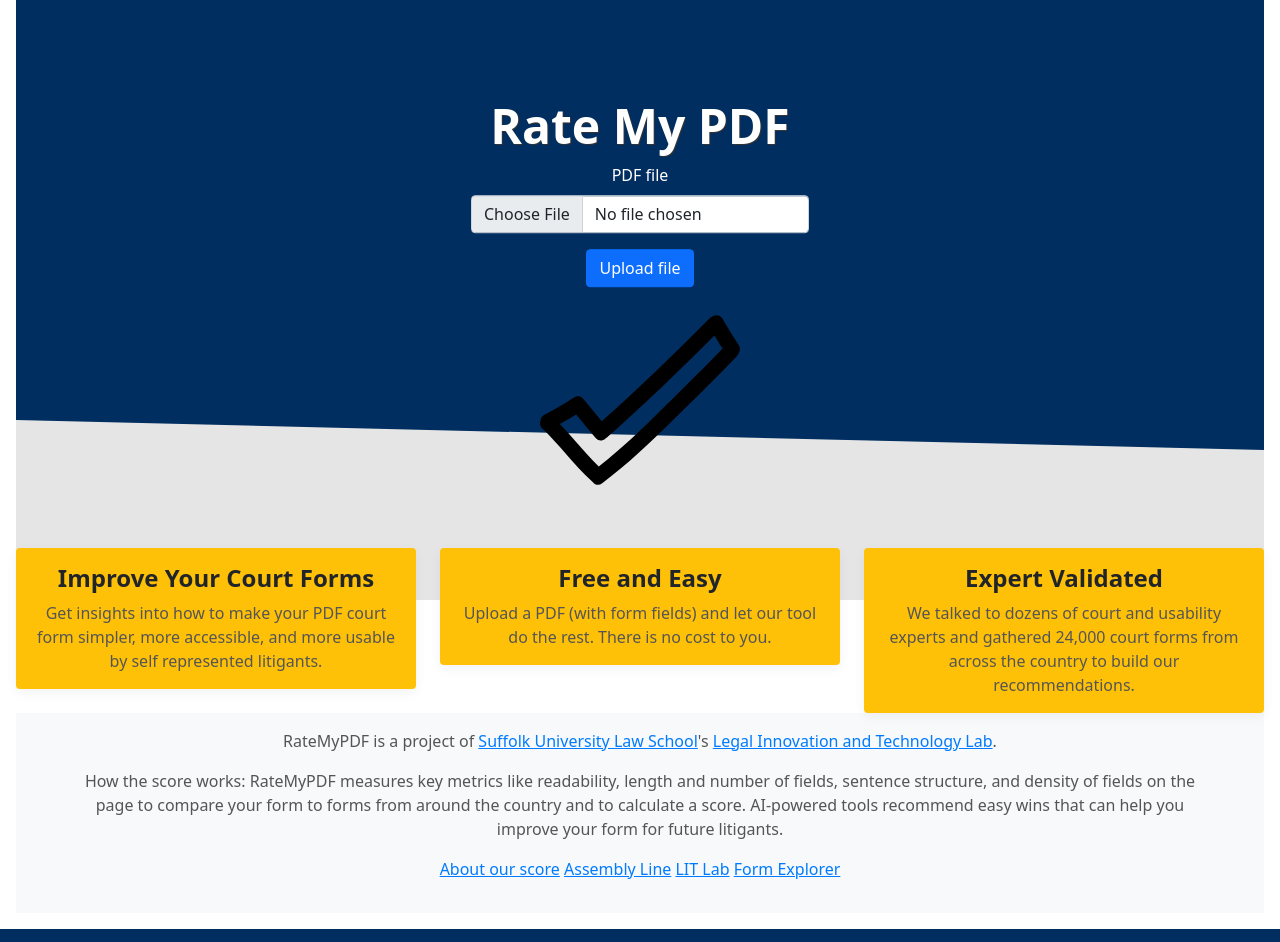
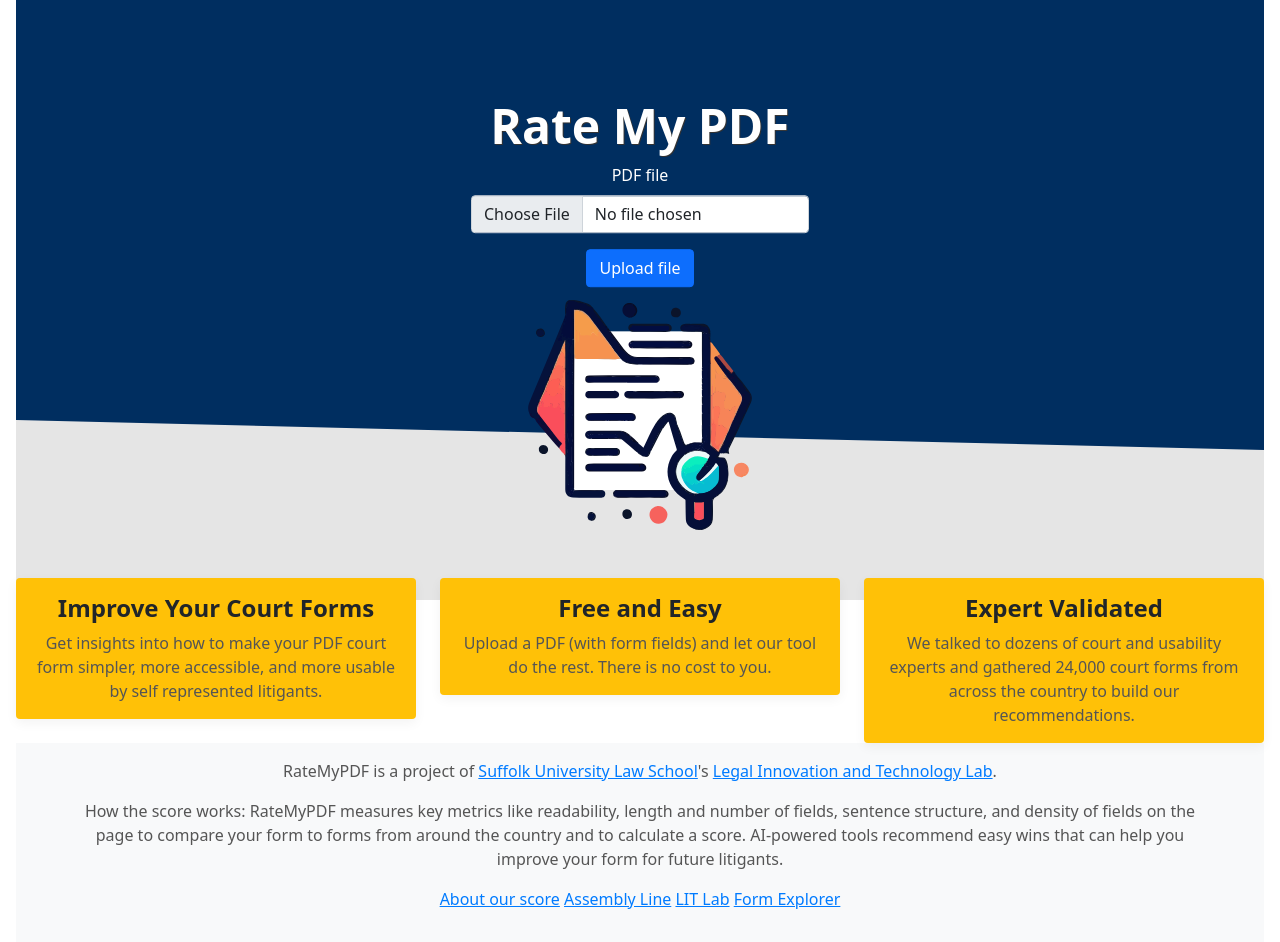
Before and after one commit to SuffolkLITLab/docassemble-PDFStats, a Flask app: page / in a window 1280 px wide. Shown: the top 942 px of the page. Run offline with Flask 3, Linux system fonts and the light colour scheme; some libraries are stand-ins or nearby versions.

Commit message:
tweak appearance per review

```diff
--- a/app/pdfstats.py
+++ b/app/pdfstats.py
@@ -164,7 +164,8 @@ def download_file(file_hash):
 @bp.route("/view/<file_hash>")
 def view_stats(file_hash):
     if not (file_hash and valid_hash(file_hash)):
-        raise Exception("Not a valid filename")
+        # allow to upload file again
+        return redirect("/")
     to_dir = os.path.join(current_app.config["PDFSTAT_UPLOAD_FOLDER"], file_hash)
     with open(os.path.join(to_dir, "stats.json")) as stats_file:
         stats = json.loads(stats_file.read())
--- a/app/static/css/ratemypdf.css
+++ b/app/static/css/ratemypdf.css
@@ -100,11 +100,11 @@ body {
 
 .checkmark-image {
   position: relative;
-  background-image: url("../img/checkmark-hand-drawn-outline.svg");
+  background-image: url("../img/pdf_analyzing_illustration.svg");
   background-size: contain;
   background-repeat: no-repeat;
   background-position: center center;
-  height: 200px;
+  height: 230px;
   margin-top: -300px;
   z-index: 2;
 }
@@ -361,6 +361,8 @@ font-weight: bold;
 .bar {
   height: 30px;
   display: flex;
+  border-style: solid!important;
+  border: 1px;
 }
 .bar-segment {
   height: 100%;
```
Also changed, not shown: app/templates/ratemypdf_stats.html (+3 -12 lines), app/static/img/pdf_analyzing_illustration.svg (added).
